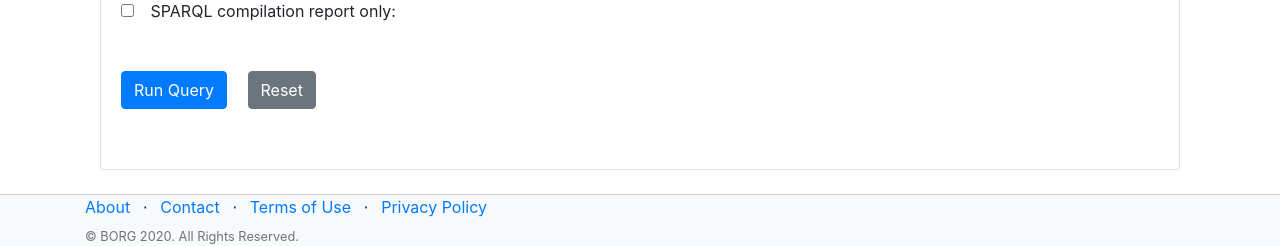
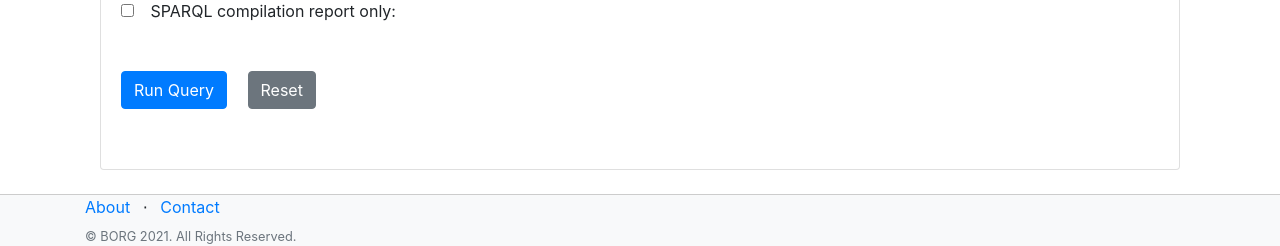
Before and after one commit to TamChiKeung/hseqweb, a Django app: page /isparql/ in a window 1280 px wide. Shown: the part 760-1006 px from the top of the page. Run offline with Django 3.2, Linux system fonts and the light colour scheme; parts of the project's set-up code (start-up, migrations or seed data) failed here and were passed over; some libraries are stand-ins or nearby versions.

Commit message:
some text changes

```diff
--- a/hseqweb/apps/uploader/templates/uploader/form.html
+++ b/hseqweb/apps/uploader/templates/uploader/form.html
@@ -84,7 +84,7 @@
     <div class="col-12"><button class="btn btn-primary float-right" type="submit">Submit</button></div>
       <p>
 	<ul>
-	  <li><a href="{% static "reads1.fastq" %}">Example Sequence File</a></li>
+	  <li>Example sequence reads can be obtained from the <a href="https://www.ncbi.nlm.nih.gov/bioproject/?term=NA12878">SRA</a></li>
 	  <li><a href="{% static "metadata.yaml" %}">Example
 	      Metadata</a></li>
 	</ul>
--- a/hseqweb/templates/base.html
+++ b/hseqweb/templates/base.html
@@ -10,7 +10,7 @@
     <meta name="description" content="">
     <meta name="author" content="">
 
-    <title> Uploader </title>
+    <title>Human sequence variant calling</title>
     <link rel="stylesheet" href="{% static "css/styles.css" %}">
     <link rel="icon" href="{% static "assets/images/favico.png" %}">
     <!-- CSS -->
@@ -53,35 +53,8 @@
               <li class="list-inline-item">
 		<a href="#">Contact</a>
               </li>
-              <li class="list-inline-item">⋅</li>
-              <li class="list-inline-item">
-		<a href="#">Terms of Use</a>
-              </li>
-              <li class="list-inline-item">⋅</li>
-              <li class="list-inline-item">
-		<a href="#">Privacy Policy</a>
-              </li>
             </ul>
-            <p class="text-muted small mb-4 mb-lg-0">© BORG 2020. All Rights Reserved.</p>
-          </div>
-          <div class="col-lg-6 h-100 text-center text-lg-right my-auto">
-            <ul class="list-inline mb-0">
-              <li class="list-inline-item mr-3">
-		<a href="#">
-                  <i class="fab fa-facebook fa-2x fa-fw"></i>
-		</a>
-              </li>
-              <li class="list-inline-item mr-3">
-		<a href="#">
-                  <i class="fab fa-twitter-square fa-2x fa-fw"></i>
-		</a>
-              </li>
-              <li class="list-inline-item">
-		<a href="#">
-                  <i class="fab fa-instagram fa-2x fa-fw"></i>
-		</a>
-              </li>
-            </ul>
+            <p class="text-muted small mb-4 mb-lg-0">© BORG 2021. All Rights Reserved.</p>
           </div>
 	</div>
       </div>
```
